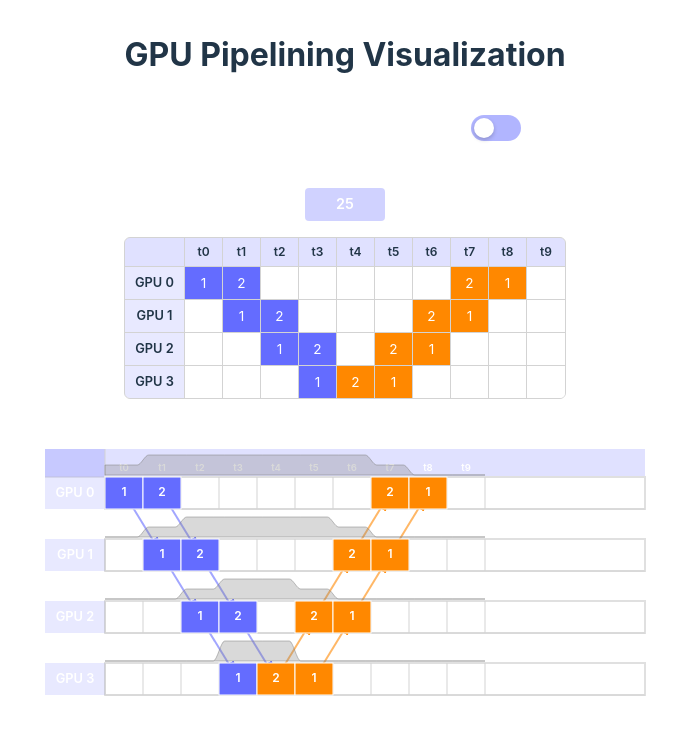
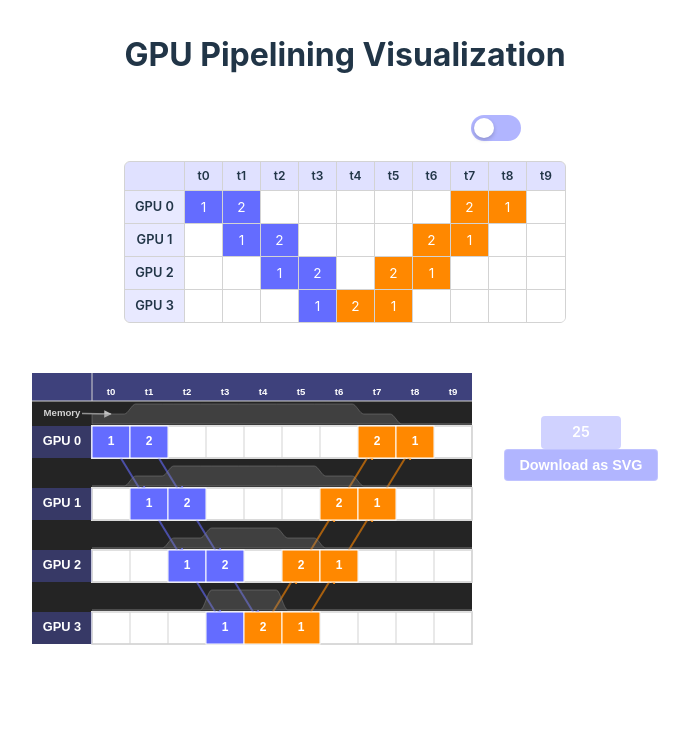
Before and after one commit to EmilyReif/gpu_vis, a React (Vite) app: page / in a window 1280 px wide. Shown: the top 734 px of the page, without its empty margins (295-984 px from the left). Built offline with nearby package versions, Linux system fonts and the light colour scheme.

Commit message:
adding "download" button

```diff
--- a/src/App.css
+++ b/src/App.css
@@ -161,6 +161,33 @@ h1 {
   user-select: none;
 }
 
+.download-button {
+  padding: 0.5em 1em;
+  border-radius: 4px;
+  border: 1px solid rgba(255, 255, 255, 0.2);
+  background-color: rgba(100, 108, 255, 0.5);
+  color: white;
+  font-size: 0.9em;
+  font-weight: 600;
+  cursor: pointer;
+  transition: background-color 0.2s, border-color 0.2s;
+  white-space: nowrap;
+}
+
+.download-button:hover {
+  background-color: rgba(100, 108, 255, 0.7);
+  border-color: rgba(255, 255, 255, 0.4);
+}
+
+.download-button:active {
+  background-color: rgba(100, 108, 255, 0.9);
+}
+
+.download-button:focus {
+  outline: 2px solid #646cff;
+  outline-offset: 2px;
+}
+
 .grid-container {
   display: flex;
   justify-content: center;
@@ -304,6 +331,16 @@ h1 {
   min-height: 0;
   display: flex;
   justify-content: center;
+  align-items: flex-start;
+  gap: 2rem;
+}
+
+.bottom-controls {
+  display: flex;
+  flex-direction: column;
+  justify-content: flex-start;
+  padding-top: 1rem;
+  flex-shrink: 0;
 }
 
 .flow-svg {
--- a/src/App.tsx
+++ b/src/App.tsx
@@ -1,4 +1,4 @@
-import { useState, useCallback, useMemo } from 'react'
+import { useState, useCallback, useMemo, useRef } from 'react'
 import './App.css'
 import { type GridData, type PassType, createDefaultGrid, calculateBlankCount } from './utils'
 
@@ -6,9 +6,10 @@ type FlowVisualizationProps = {
   gridData: GridData
   numGPUs: number
   numTimesteps: number
+  svgRef?: React.RefObject<SVGSVGElement>
 }
 
-function FlowVisualization({ gridData, numGPUs, numTimesteps }: FlowVisualizationProps) {
+function FlowVisualization({ gridData, numGPUs, numTimesteps, svgRef }: FlowVisualizationProps) {
   // Calculate memory usage for each GPU at each timestep
   const memoryUsage = useMemo(() => {
     const memory: number[][] = Array(numGPUs).fill(null).map(() => Array(numTimesteps).fill(0))
@@ -68,11 +69,12 @@ function FlowVisualization({ gridData, numGPUs, numTimesteps }: FlowVisualizatio
   const cellWidth = 38 // Match grid-cell width exactly
   const rowSpacing = 30 // Match border-bottom spacing
   const headerHeight = 28 // Match header-cell height
+  const headerRowGap = 25 // Space between header and first GPU row (for memory chart)
   const rowLabelWidth = 60 // Match row-label width
   const startX = rowLabelWidth // Start right after the label, matching top grid
-  const svgWidth = Math.max(numTimesteps * cellWidth + rowLabelWidth + 100, 600)
+  const svgWidth = numTimesteps * cellWidth + rowLabelWidth
   const rowHeight = 32 // Match grid-cell height exactly
-  const svgHeight = headerHeight + numGPUs * (rowHeight + rowSpacing) - rowSpacing
+  const svgHeight = headerHeight + headerRowGap + numGPUs * (rowHeight + rowSpacing) - rowSpacing
 
   // Generate edges - connect nodes with same value in sequence
   const edges: Array<{
@@ -98,8 +100,8 @@ function FlowVisualization({ gridData, numGPUs, numTimesteps }: FlowVisualizatio
       const from = sorted[i]
       const to = sorted[i + 1]
 
-      const rowY = headerHeight + from.gpuIdx * (rowHeight + rowSpacing) + rowHeight / 2
-      const nextRowY = headerHeight + to.gpuIdx * (rowHeight + rowSpacing) + rowHeight / 2
+      const rowY = headerHeight + headerRowGap + from.gpuIdx * (rowHeight + rowSpacing) + rowHeight / 2
+      const nextRowY = headerHeight + headerRowGap + to.gpuIdx * (rowHeight + rowSpacing) + rowHeight / 2
 
       edges.push({
         x1: startX + from.timeIdx * cellWidth + cellWidth / 2,
@@ -113,11 +115,12 @@ function FlowVisualization({ gridData, numGPUs, numTimesteps }: FlowVisualizatio
   })
 
   // Ensure minimum dimensions for display
-  const calculatedHeight = headerHeight + numGPUs * (rowHeight + rowSpacing) - rowSpacing
+  const calculatedHeight = headerHeight + headerRowGap + numGPUs * (rowHeight + rowSpacing) - rowSpacing
   const minHeight = Math.max(svgHeight, calculatedHeight || 200)
 
   return (
     <svg
+      ref={svgRef}
       className="flow-svg"
       viewBox={`0 0 ${svgWidth} ${svgHeight}`}
       width={svgWidth}
@@ -125,7 +128,7 @@ function FlowVisualization({ gridData, numGPUs, numTimesteps }: FlowVisualizatio
       preserveAspectRatio="xMinYMin meet"
     >
       {/* Background */}
-      <rect x="0" y="0" width={svgWidth} height={svgHeight} fill="rgba(255, 255, 255, 0.02)" />
+      <rect x="0" y="0" width={svgWidth} height={svgHeight} fill="#242424" />
 
       {/* Header background */}
       <rect
@@ -133,7 +136,7 @@ function FlowVisualization({ gridData, numGPUs, numTimesteps }: FlowVisualizatio
         y="0"
         width={svgWidth}
         height={headerHeight}
-        fill="rgba(100, 108, 255, 0.2)"
+        fill="rgba(100, 108, 255, 0.4)"
       />
       <line
         x1="0"
@@ -144,14 +147,6 @@ function FlowVisualization({ gridData, numGPUs, numTimesteps }: FlowVisualizatio
         strokeWidth="1"
       />
 
-      {/* Corner cell background */}
-      <rect
-        x="0"
-        y="0"
-        width={rowLabelWidth}
-        height={headerHeight}
-        fill="rgba(100, 108, 255, 0.2)"
-      />
       <line
         x1={rowLabelWidth}
         y1="0"
@@ -170,6 +165,7 @@ function FlowVisualization({ gridData, numGPUs, numTimesteps }: FlowVisualizatio
             fill="#ffffff"
             fontSize="9.6"
             fontWeight="600"
+            fontFamily="sans-serif"
             textAnchor="middle"
           >
             t{timeIdx}
@@ -179,7 +175,7 @@ function FlowVisualization({ gridData, numGPUs, numTimesteps }: FlowVisualizatio
 
       {/* GPU row backgrounds and grid lines */}
       {gridData.map((_, gpuIdx) => {
-        const rowY = headerHeight + gpuIdx * (rowHeight + rowSpacing)
+        const rowY = headerHeight + headerRowGap + gpuIdx * (rowHeight + rowSpacing)
 
         return (
           <g key={`row-${gpuIdx}`}>
@@ -245,6 +241,16 @@ function FlowVisualization({ gridData, numGPUs, numTimesteps }: FlowVisualizatio
         >
           <polygon points="0 0, 10 3, 0 6" fill="#ff8800" />
         </marker>
+        <marker
+          id="arrowhead-memory"
+          markerWidth="5"
+          markerHeight="5"
+          refX="4.5"
+          refY="2.5"
+          orient="auto"
+        >
+          <polygon points="0 0, 5 2.5, 0 5" fill="rgba(255, 255, 255, 0.7)" />
+        </marker>
       </defs>
 
       {/* Draw edges first (so they appear behind nodes) */}
@@ -262,9 +268,37 @@ function FlowVisualization({ gridData, numGPUs, numTimesteps }: FlowVisualizatio
         />
       ))}
 
+      {/* Memory label - positioned above first GPU label */}
+      <text
+        x={rowLabelWidth / 2}
+        y={headerHeight + headerRowGap / 2}
+        fill="#ffffff"
+        fontSize="9.6"
+        fontWeight="600"
+        fontFamily="sans-serif"
+        textAnchor="middle"
+        dominantBaseline="middle"
+        opacity="0.8"
+      >
+        Memory
+      </text>
+
+      {/* Arrow from Memory label to first memory area chart */}
+      {memoryUsage[0] && Math.max(...memoryUsage[0]) > 0 && (
+        <line
+          x1={rowLabelWidth / 2 + 20}
+          y1={headerHeight + headerRowGap / 2}
+          x2={startX + cellWidth / 2}
+          y2={headerHeight + headerRowGap - 12}
+          stroke="rgba(255, 255, 255, 0.5)"
+          strokeWidth="1.5"
+          markerEnd="url(#arrowhead-memory)"
+        />
+      )}
+
       {/* GPU row labels */}
       {gridData.map((_, gpuIdx) => {
-        const rowY = headerHeight + gpuIdx * (rowHeight + rowSpacing)
+        const rowY = headerHeight + headerRowGap + gpuIdx * (rowHeight + rowSpacing)
         const rowCenterY = rowY + rowHeight / 2
 
         return (
@@ -275,7 +309,7 @@ function FlowVisualization({ gridData, numGPUs, numTimesteps }: FlowVisualizatio
               y={rowY}
               width={rowLabelWidth}
               height={rowHeight}
-              fill="rgba(100, 108, 255, 0.15)"
+              fill="rgba(100, 108, 255, 0.3)"
             />
             <line
               x1={rowLabelWidth}
@@ -292,6 +326,7 @@ function FlowVisualization({ gridData, numGPUs, numTimesteps }: FlowVisualizatio
               fill="#ffffff"
               fontSize="12.8"
               fontWeight="600"
+              fontFamily="sans-serif"
               textAnchor="middle"
               dominantBaseline="middle"
             >
@@ -303,7 +338,7 @@ function FlowVisualization({ gridData, numGPUs, numTimesteps }: FlowVisualizatio
 
       {/* Draw nodes */}
       {gridData.map((row, gpuIdx) => {
-        const rowY = headerHeight + gpuIdx * (rowHeight + rowSpacing)
+        const rowY = headerHeight + headerRowGap + gpuIdx * (rowHeight + rowSpacing)
         const rowCenterY = rowY + rowHeight / 2
 
         return (
@@ -335,6 +370,7 @@ function FlowVisualization({ gridData, numGPUs, numTimesteps }: FlowVisualizatio
                     fill="#ffffff"
                     fontSize="12"
                     fontWeight="600"
+                    fontFamily="sans-serif"
                     textAnchor="middle"
                     dominantBaseline="middle"
                     style={{ fill: '#ffffff' }}
@@ -350,7 +386,7 @@ function FlowVisualization({ gridData, numGPUs, numTimesteps }: FlowVisualizatio
 
       {/* Memory area plots - rendered above each GPU row with curves */}
       {gridData.map((_, gpuIdx) => {
-        const rowY = headerHeight + gpuIdx * (rowHeight + rowSpacing)
+        const rowY = headerHeight + headerRowGap + gpuIdx * (rowHeight + rowSpacing)
         const maxMemory = Math.max(...memoryUsage[gpuIdx], 1)
 
         if (maxMemory === 0) return null
@@ -479,6 +515,35 @@ function App() {
     return calculateBlankCount(gridData)
   }, [gridData])
 
+  const svgRef = useRef<SVGSVGElement>(null)
+
+  const handleDownloadSVG = useCallback(() => {
+    if (!svgRef.current) return
+
+    const svgElement = svgRef.current.cloneNode(true) as SVGSVGElement
+
+    // Ensure SVG has proper namespace and attributes
+    if (!svgElement.getAttribute('xmlns')) {
+      svgElement.setAttribute('xmlns', 'http://www.w3.org/2000/svg')
+    }
+    if (!svgElement.getAttribute('xmlns:xlink')) {
+      svgElement.setAttribute('xmlns:xlink', 'http://www.w3.org/1999/xlink')
+    }
+
+    const svgData = new XMLSerializer().serializeToString(svgElement)
+    const svgBlob = new Blob([svgData], { type: 'image/svg+xml;charset=utf-8' })
+    const svgUrl = URL.createObjectURL(svgBlob)
+
+    const downloadLink = document.createElement('a')
+    downloadLink.href = svgUrl
+    downloadLink.download = 'gpu-visualization.svg'
+    document.body.appendChild(downloadLink)
+    downloadLink.click()
+    document.body.removeChild(downloadLink)
+
+    URL.revokeObjectURL(svgUrl)
+  }, [])
+
   return (
     <div className="App">
       <h1>GPU Pipelining Visualization</h1>
@@ -525,13 +590,6 @@ function App() {
             </div>
           </div>
 
-          <div className="output-controls">
-            <div className="control-group">
-              <label>Bubble count:</label>
-              <div className="blank-counter">{blankCount}</div>
-            </div>
-          </div>
-
           <div className="grid-container">
             <div className="grid-wrapper">
               <div className="grid-header">
@@ -562,7 +620,22 @@ function App() {
         </div>
         <div className="bottom-section">
           <div className="flow-container">
-            <FlowVisualization gridData={gridData} numGPUs={numGPUs} numTimesteps={numTimesteps} />
+            <FlowVisualization gridData={gridData} numGPUs={numGPUs} numTimesteps={numTimesteps} svgRef={svgRef} />
+            <div className="bottom-controls">
+              <div className="control-group">
+                <label>Bubble count:</label>
+                <div className="blank-counter">{blankCount}</div>
+              </div>
+              <div className="control-group">
+                <button
+                  className="download-button"
+                  onClick={handleDownloadSVG}
+                  type="button"
+                >
+                  Download as SVG
+                </button>
+              </div>
+            </div>
           </div>
         </div>
       </div>
```
